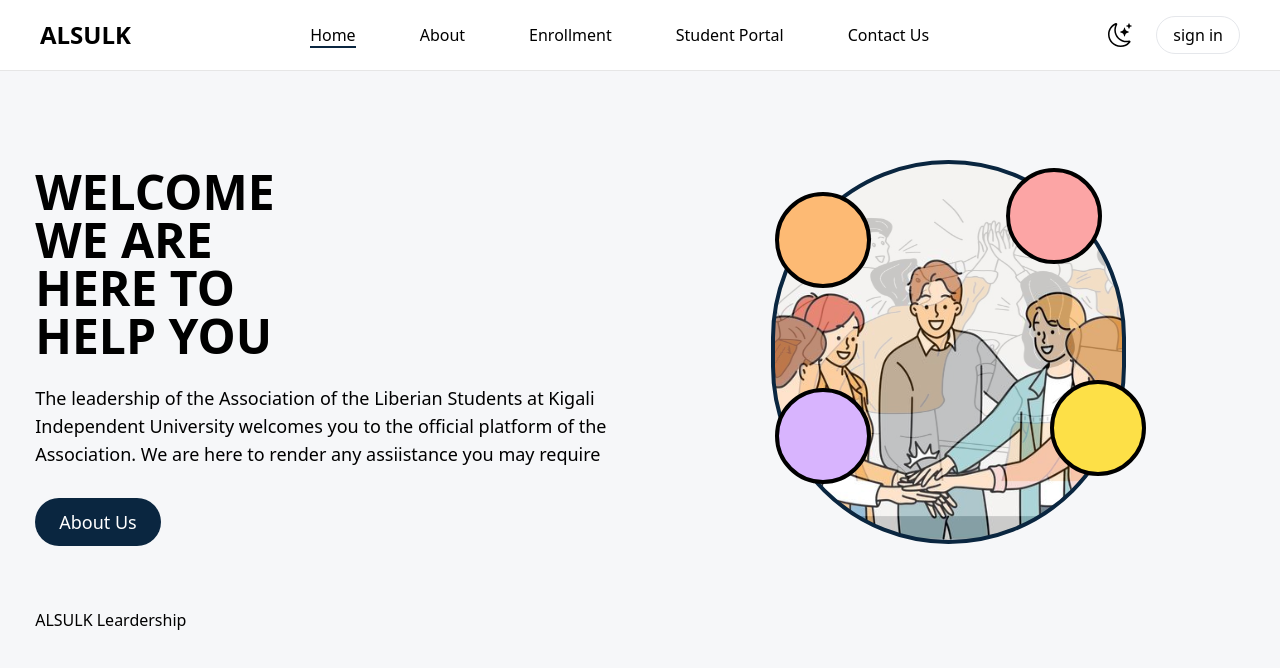
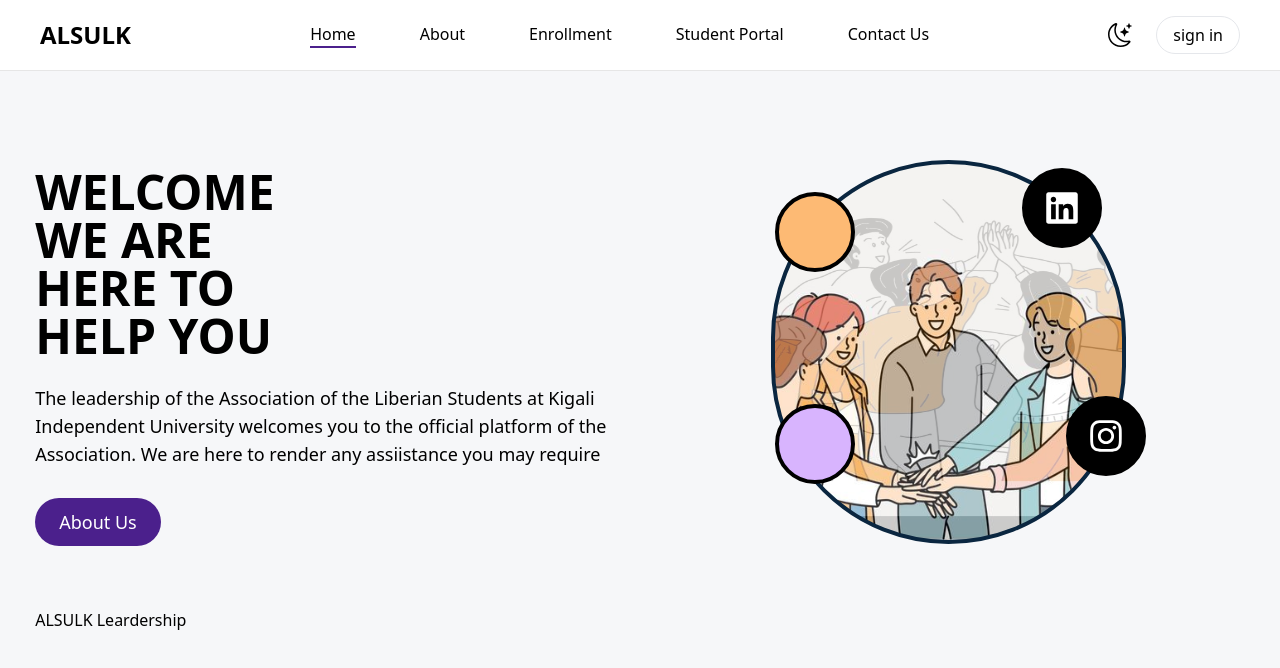
Before and after one commit to mulbahoplanojames/Harmony_Coalition_Project, a React (Vite) app: page / in a window 1280 px wide. Shown: the top 668 px of the page. Built offline with nearby package versions, Linux system fonts and the light colour scheme.

Commit message:
Working on the hero section of the home page

```diff
--- a/src/Components/Home_Hero/HomeHero.jsx
+++ b/src/Components/Home_Hero/HomeHero.jsx
@@ -1,6 +1,7 @@
 import { useContext } from "react";
 import { Link } from "react-router-dom";
 import { AppContext } from "../../Context/AppContext";
+import { FaLinkedin, FaInstagram } from "react-icons/fa";
 
 const HomeHero = () => {
   const { darkMode } = useContext(AppContext);
@@ -19,7 +20,7 @@ const HomeHero = () => {
           </p>
           <Link
             to="about"
-            className="py-3 px-6 bg-primary text-lg text-white border-none rounded-full hover:bg-opacity-70"
+            className="py-3 px-6 bg-primary_main text-lg text-white border-none rounded-full hover:bg-opacity-70"
           >
             About Us
           </Link>
@@ -29,22 +30,26 @@ const HomeHero = () => {
           id="item1"
         >
           <div
-            className={`md:w-[6rem] md:h-[6rem] w-[5rem] h-[5rem] bg-red-300 rounded-full absolute top-1 right-5 border-4 ${
+            className={`icons_Wripper bg-black top-1 right-5  ${
               darkMode ? "border-white" : "border-black"
             }`}
-          ></div>
+          >
+            <FaLinkedin className="text-4xl z-40 text-white" />
+          </div>
           <div
-            className={`md:w-[6rem] md:h-[6rem] w-[5rem] h-[5rem] bg-yellow-300 rounded-full absolute md:bottom-[4rem] bottom-8 -md:right-1 -right-6 border-4 ${
+            className={`icons_Wripper md:bottom-[4rem] bottom-8 -md:right-1 -right-6 bg-black ${
               darkMode ? "border-white" : "border-black"
             }`}
-          ></div>
+          >
+            <FaInstagram className="text-4xl z-40 text-white" />
+          </div>
           <div
-            className={`md:w-[6rem] md:h-[6rem] w-[5rem] h-[5rem] bg-orange-300 rounded-full absolute top-7 left-0  border-4 ${
+            className={`md:w-[5rem] md:h-[5rem] w-[5rem] h-[5rem] bg-orange-300 rounded-full absolute top-7 left-0  border-4 flex justify-center items-center z-40 ${
               darkMode ? "border-white " : "border-black"
             }`}
           ></div>
           <div
-            className={`md:w-[6rem] md:h-[6rem] w-[5rem] h-[5rem] bg-purple-300 rounded-full absolute md:bottom-14 -bottom-2 md:left-0 left-4 border-4 ${
+            className={`md:w-[5rem] md:h-[5rem] w-[5rem] h-[5rem] bg-purple-300 rounded-full absolute md:bottom-14 -bottom-2 md:left-0 left-4 border-4 flex justify-center items-center z-40 ${
               darkMode ? "border-white" : "border-black"
             }`}
           ></div>
--- a/src/Constant/Navbar/Navbar.jsx
+++ b/src/Constant/Navbar/Navbar.jsx
@@ -41,7 +41,7 @@ const Navbar = () => {
                 to={navlink.path}
                 className={`font-montserrat focus:text-black text-base leading-normal text-[#1d232a]${
                   menu === navlink.label
-                    ? "pb-3 border-b-2 border-primary "
+                    ? "pb-4 inline-block border-b-2 border-primary_main "
                     : ""
                 } ${darkMode ? "text-black" : "text-black"}`}
                 onClick={() => setMenu(navlink.label)}
--- a/src/index.css
+++ b/src/index.css
@@ -1,6 +1,12 @@
 @tailwind base;
 @tailwind components;
 @tailwind utilities;
+
+@layer components {
+  .icons_Wripper {
+    @apply md:w-[5rem] md:h-[5rem] w-[5rem] h-[5rem]  rounded-full absolute border-4 flex justify-center items-center z-40;
+  }
+}
 
 #item1 {
   animation: rotate1 6s linear infinite;
--- a/tailwind.config.js
+++ b/tailwind.config.js
@@ -5,10 +5,13 @@ export default {
     extend: {
       colors: {
         primary: "#0a2640",
+        primary_main: "#4b208c",
         secondary: "#000000",
+        secondary_main: "#190734",
         tertiary: "#ffffff",
         quaternary: "#1e3a8a",
         quinary: "#1e3a8a",
+        // aaah: "#5625A",
       },
     },
   },
```
